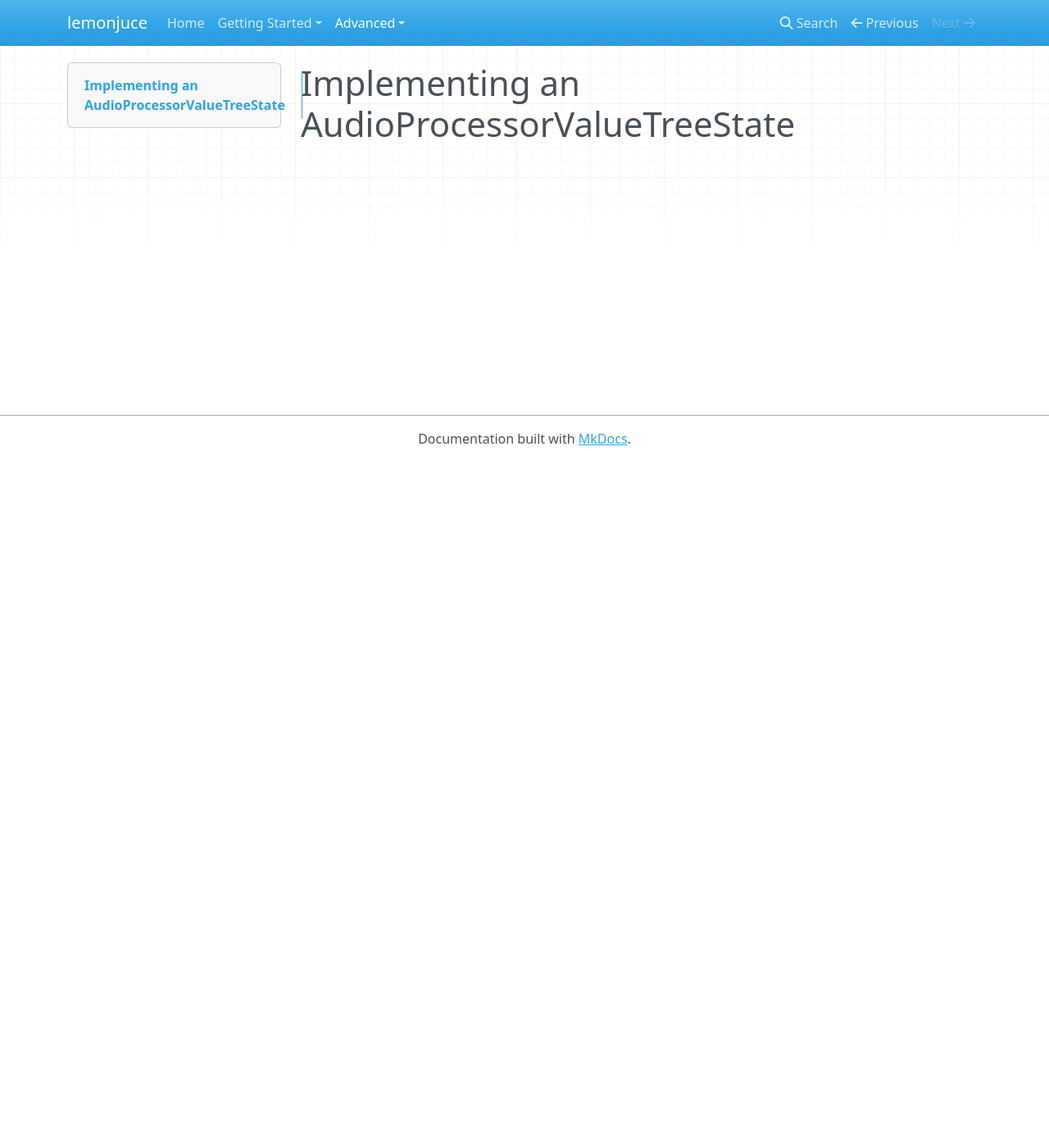
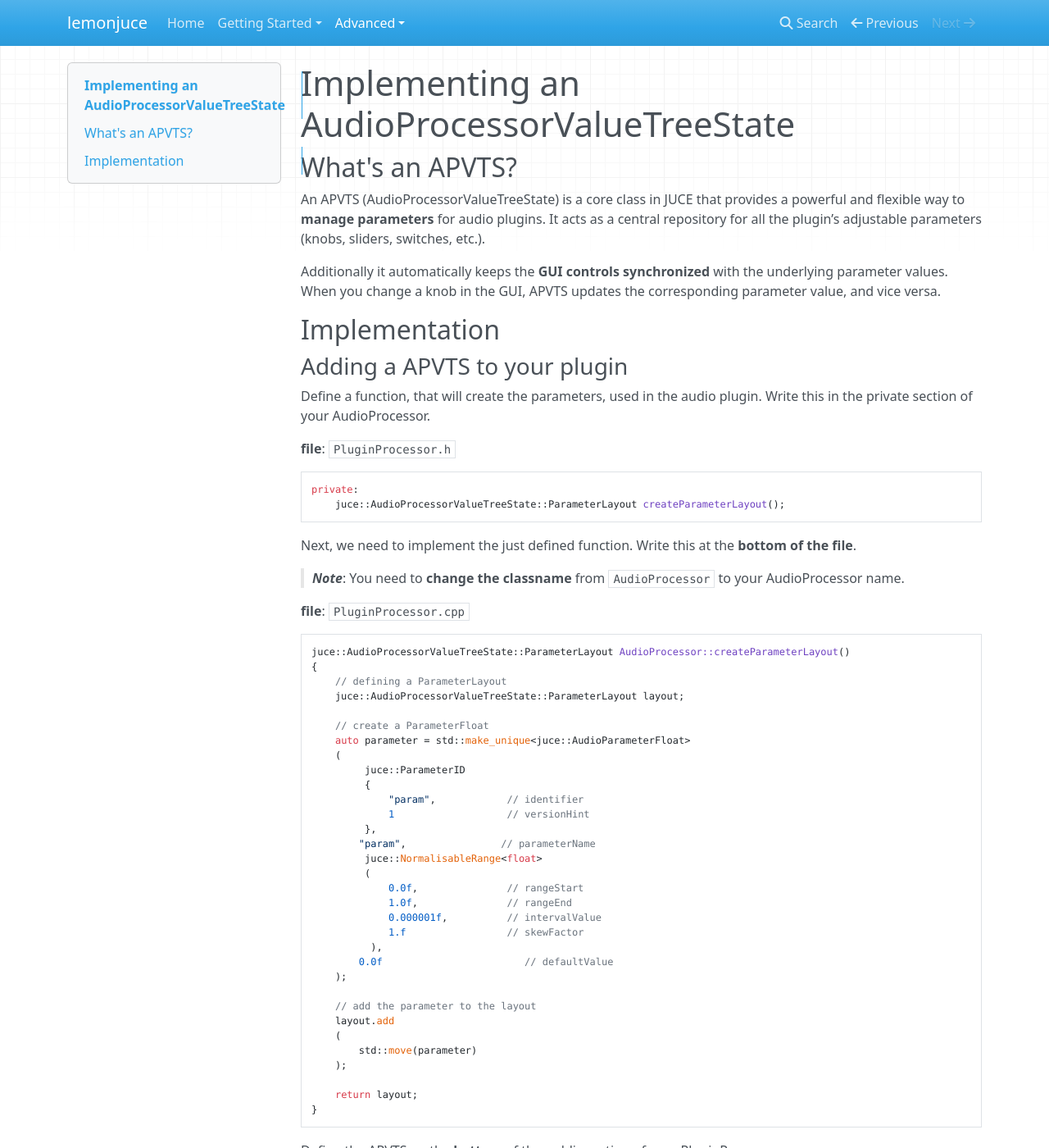
Before and after one commit to arcathrax/lemonjuce, an MkDocs documentation site: the page built from docs/advanced/implementing_an_audioprocessorvaluetreestate/implementing_an_audioprocessorvaluetreestate.md, in a window 1280 px wide and 1400 px high. Shown: the whole window at 82% size. Built offline with MkDocs 1.6.1, drawn with Linux system fonts in a browser that asks for light colours; nearby versions of some CDN libraries; some of the changed text lies outside the part shown.

Commit message:
feat: write "Implementing an AudioProcessorValueTreeState"

````diff
--- a/docs/advanced/implementing_an_audioprocessorvaluetreestate/implementing_an_audioprocessorvaluetreestate.md
+++ b/docs/advanced/implementing_an_audioprocessorvaluetreestate/implementing_an_audioprocessorvaluetreestate.md
@@ -1 +1,131 @@
 # Implementing an AudioProcessorValueTreeState
+## What's an APVTS?
+An APVTS (AudioProcessorValueTreeState) is a core class in JUCE that provides a powerful and flexible way to **manage parameters** for audio plugins. It acts as a central repository for all the plugin’s adjustable parameters (knobs, sliders, switches, etc.).
+
+Additionally it automatically keeps the **GUI controls synchronized** with the underlying parameter values. When you change a knob in the GUI, APVTS updates the corresponding parameter value, and vice versa.
+
+## Implementation
+### Adding a APVTS to your plugin
+Define a function, that will create the parameters, used in the audio plugin. Write this in the private section of your AudioProcessor.
+
+**file**: `PluginProcessor.h`
+```cpp
+private:
+    juce::AudioProcessorValueTreeState::ParameterLayout createParameterLayout();
+```
+
+Next, we need to implement the just defined function. Write this at the **bottom of the file**.
+>**_Note_**: You need to **change the classname** from `AudioProcessor` to your AudioProcessor name.
+
+**file**: `PluginProcessor.cpp`
+```cpp
+juce::AudioProcessorValueTreeState::ParameterLayout AudioProcessor::createParameterLayout()
+{
+    // defining a ParameterLayout
+    juce::AudioProcessorValueTreeState::ParameterLayout layout;
+
+    // create a ParameterFloat
+    auto parameter = std::make_unique<juce::AudioParameterFloat>
+    (
+         juce::ParameterID
+         {
+             "param",            // identifier
+             1                   // versionHint
+         },
+        "param",                // parameterName
+         juce::NormalisableRange<float>
+         (
+             0.0f,               // rangeStart
+             1.0f,               // rangeEnd
+             0.000001f,          // intervalValue
+             1.f                 // skewFactor
+          ),
+        0.0f                        // defaultValue
+    );
+
+    // add the parameter to the layout
+    layout.add
+    (
+        std::move(parameter)
+    );
+
+    return layout;
+}
+```
+
+Define the APVTS on the **bottom** of the public section of your PluginProcessor:
+
+**file**: `PluginProcessor.h`
+```cpp
+public:
+    juce::AudioProcessorValueTreeState apvts{
+        *this,
+        nullptr,
+        "Parameters",
+        createParameterLayout()
+    }
+```
+
+After those steps, you now should have a working APVTS in your project.
+
+### Linking a slider to a parameter in the APVTS
+If everything works correctly, the APVTS should now be able to attach the parameters to a slider via a helper class. This can be done like the following.
+
+First make sure, that you have a slider to use. Here we will create a own test slider. We will define this above the `JUCE_DECLARE_NON_COPYABLE_WITH_LEAK_DETECTOR (APVTSTestingAudioProcessorEditor)` but below the `APVTSTestingAudioProcessor& audioProcessor;`. We also define the slider in the private seciton of our class.
+
+**file**: `PluginEditor.h`
+```cpp
+private:
+    AudioProcessor& audioProcessor; // Rename AudioProcessor with your AudioProcessor name
+
+    juce::Slider slider;
+
+    JUCE_DECLARE_NON_COPYABLE_WITH_LEAK_DETECTOR (APVTSTestingAudioProcessorEditor)
+};
+```
+
+Next, we add the slider to the GUI. Here we will need to add several things in several funcitons.
+
+In the constructor, add and make the slider visible:
+
+**file**: `PluginEditor.h`
+```cpp
+AudioProcessorEditor::AudioProcessorEditor (AudioProcessor& p) // Rename AudioProcessorEditor with your AudioProcessorEditor name
+    : AudioProcessorEditor (&p), audioProcessor (p)
+{
+    setSize (400, 300);
+
+    addAndMakeVisible(slider);
+}
+```
+
+change the resized funcion to this:
+
+**file**: `PluginEditor.h`
+```cpp
+void APVTSTestingAudioProcessorEditor::resized()
+{
+    slider.setBounds(getBounds());
+}
+```
+
+If we now run the program, it should desplay a slider:
+
+![screenshot of the window with a slider in it](images/slider_screenshot.png)
+
+After that, we need to attach the parameter to the slider.
+
+We can do this via the `juce::AudioProcessorValueTreeState::SliderAttachment` helper class. We need to initialize the SliderAttachment and give it the *apvts* from the *AudioProcessor*. Next, we tell the SliderAttachment, what parameter we want to attach to. In this case, this will be the `"param"`. And lastly, we need to tell the SliderAttachment, what slider to attach the parameter to. In this case, the slider's name is just `slider`.
+
+The private section of the header should now look as following:
+
+**file**: `PluginEditor.h`
+```cpp
+private:
+    APVTSTestingAudioProcessor& audioProcessor;
+    juce::Slider slider;
+    juce::AudioProcessorValueTreeState::SliderAttachment sliderAttachment{audioProcessor.apvts, "param", slider};
+    JUCE_DECLARE_NON_COPYABLE_WITH_LEAK_DETECTOR (APVTSTestingAudioProcessorEditor)
+```
+
+If you done everything correctly, the SliderAttachment should now work and the slider now will go from 0 to 1. If you change the slider, the parameter automatically gets changed too.
````
Also changed, not shown: docs/advanced/implementing_an_audioprocessorvaluetreestate/images/slider_screenshot.png (added).
